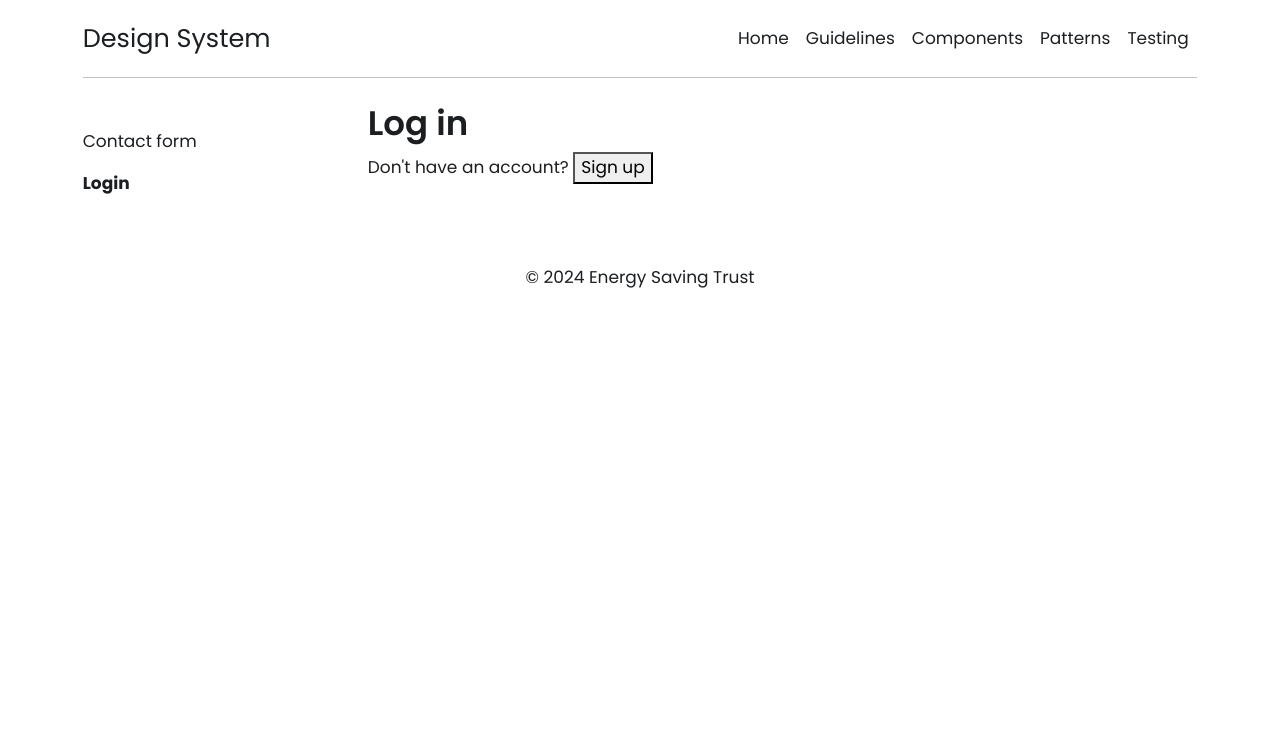
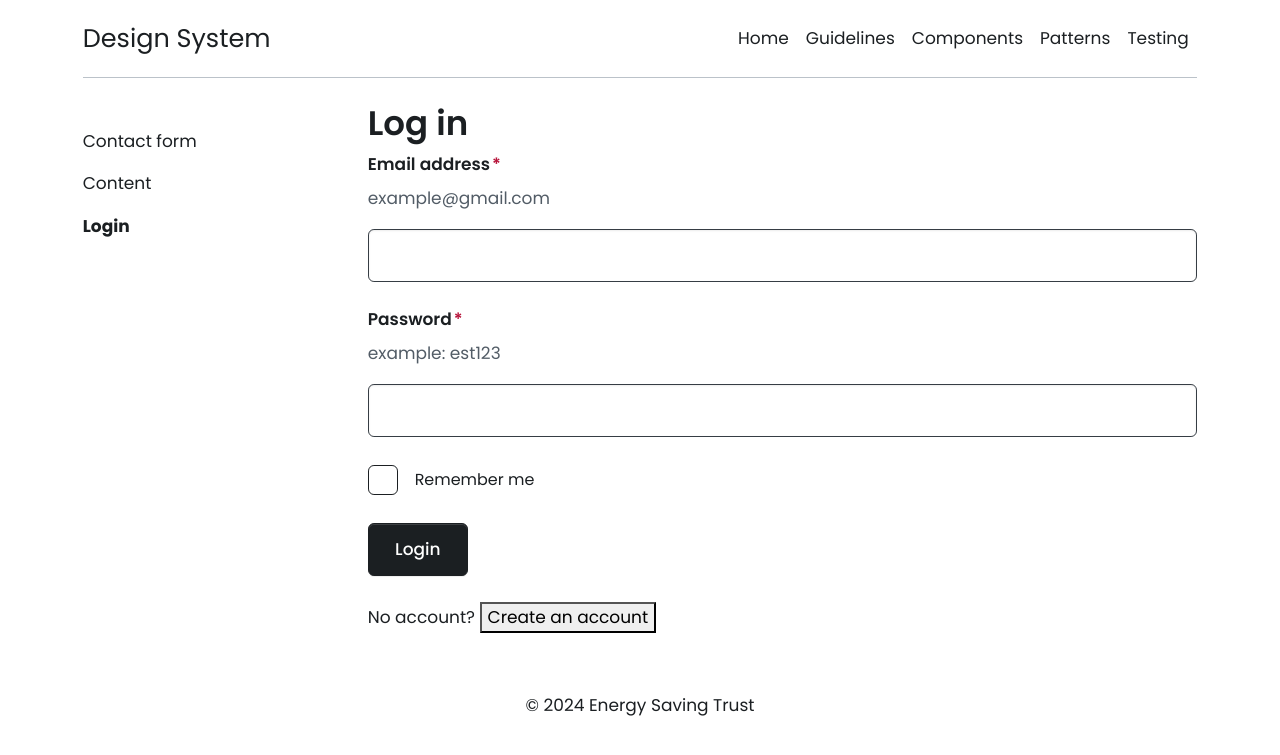
Before and after one commit to Energy-Saving-Trust/Design-System, a Jekyll site: the page built from testing/login.md, in a window 1280 px wide. Shown: the top 755 px of the page. Built offline with Jekyll 4.4.1, drawn with Linux system fonts in a browser that asks for light colours.

```diff
--- a/testing/login.md
+++ b/testing/login.md
@@ -12,11 +12,67 @@ section: testing
 
 <div id="login-wrap">
   <h2>Log in</h2>
-  <p>Don't have an account? <button onclick="showCreateAccount()">Sign up</button></p>
+  <div class="mb-4">
+    <label for="email" class="form-label">Email address<span>*</span></label>
+    <div class="form-text">example@gmail.com</div>
+    <input type="email" class="form-control" id="email">
+  </div>
+  <div class="mb-4">
+    <label for="password" class="form-label">Password<span>*</span></label>
+    <div class="form-text">example: est123</div>
+    <input type="password" class="form-control" id="password">
+  </div>
+  <div class="form-check mb-4">
+    <input class="form-check-input" type="checkbox" value="" id="flexCheckDefault">
+    <label class="form-check-label" for="flexCheckDefault">
+      Remember me
+    </label>
+  </div>
+  <div class="mb-4">
+    <button type="button" class="btn btn-primary">Login</button>
+  </div>
+  <p>No account? <button onclick="showCreateAccount()">Create an account</button></p>
 </div>
 
 <div id="create-account-wrap" class="hidden">
   <h2>Create an account</h2>
+  <div class="mb-4">
+    <label for="name" class="form-label">Full name</label>
+    <input type="text" class="form-control" id="name">
+  </div>
+  <div class="mb-4">
+    <label for="email" class="form-label">Email address<span>*</span></label>
+    <div class="form-text">example@gmail.com</div>
+    <input type="email" class="form-control" id="email">
+  </div>
+  <div class="mb-4">
+    <label for="password" class="form-label">Password<span>*</span></label>
+    <div class="form-text strong">
+      <ul>
+        <li>Must be at least 10 characters in length</li>
+        <li>Must contain both upper and lowercase characters</li>
+      </ul>
+    </div>
+    <input type="password" class="form-control" id="password">
+  </div>
+  <div class="mb-4">
+    <label for="confirm_password" class="form-label">Confirm password<span>*</span></label>
+    <div class="form-text strong">
+      Re-enter the password you entered above
+    </div>
+    <input type="password" class="form-control" id="confirm_password">
+  </div>
+  <fieldset class="form-check mb-4">
+    <legend>Terms and conditions</legend>
+    <input class="form-check-input" type="checkbox" value="" id="flexCheckDefault">
+    <label class="form-check-label" for="flexCheckDefault">
+      By submitting this form you consent to Energy Saving Trust contacting you. You can opt-out from receiving these updates at any time. Please read our privacy policy for more information.
+    </label>
+  </fieldset>
+  <div class="mb-4">
+    <button type="button" class="btn btn-primary">Create account</button>
+  </div>
+
   <p>Have an account? <button onclick="showLogin()">Log in</button></p>
 </div>
 
```
Also changed, not shown: components/card.md (+4 -4 lines), components/quotes.md (+1 -1 lines), testing/content.md (added, +137 -0 lines), assets/example-images/card-img.jpeg (added), assets/example-images/quote-img.jpeg (added).
